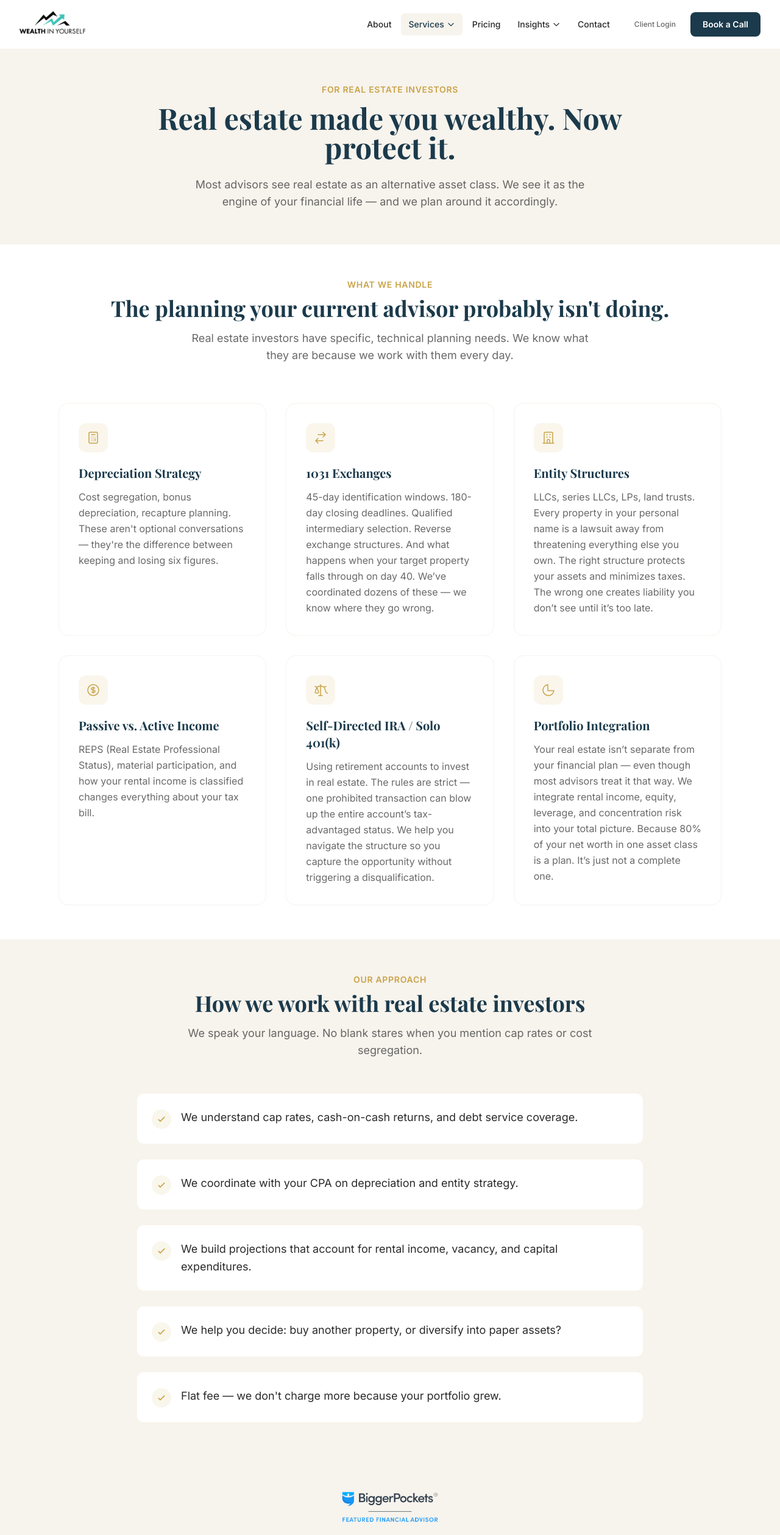
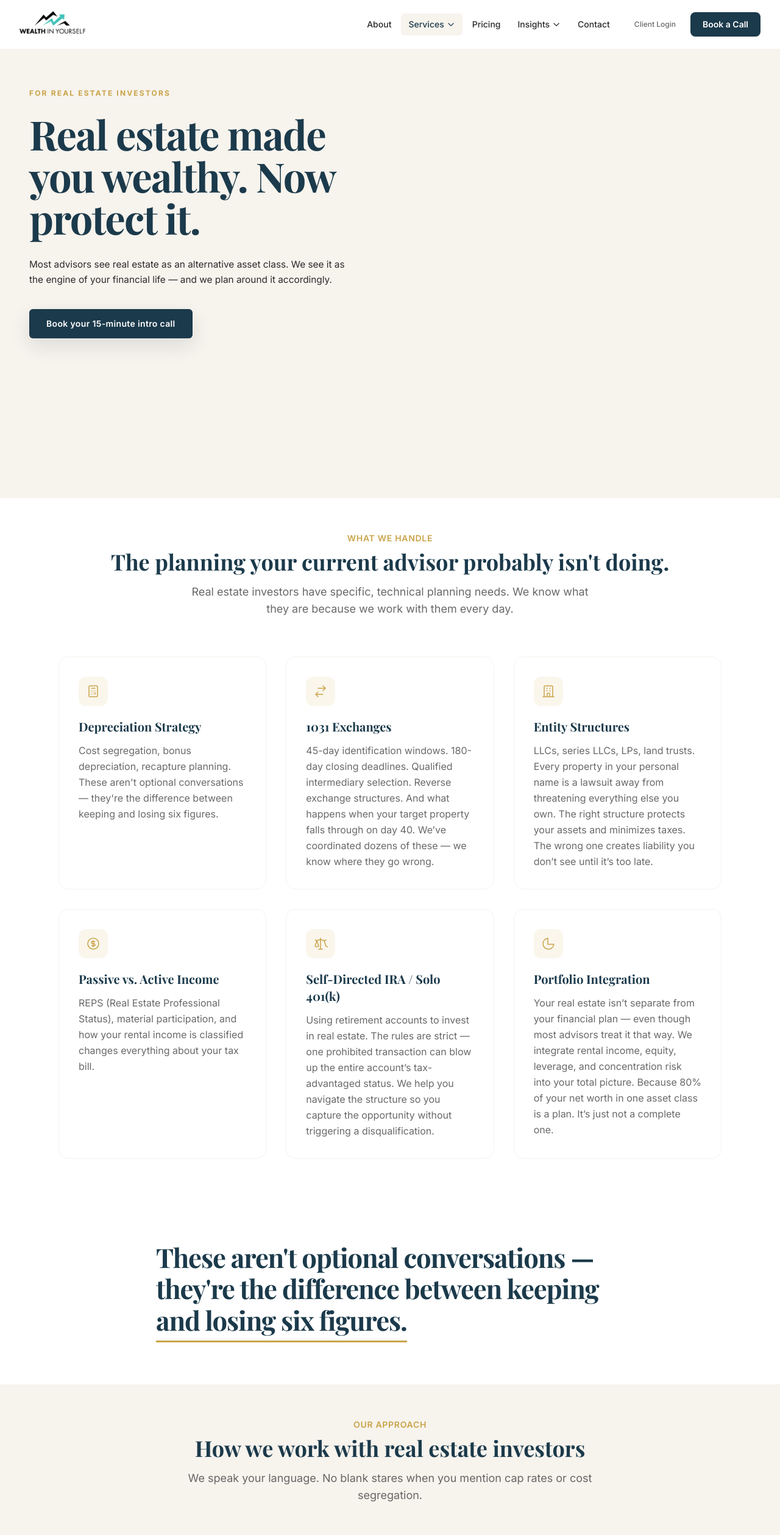
Before and after one commit to jsaint22/wiy-marketing-site, a Next.js app: page /for-real-estate-investors in a window 1280 px wide. Shown: the top 2518 px of the page at 61% size. Built offline with nearby package versions, Linux system fonts and the light colour scheme.

Commit message:
feat(redesign): EditorialPullQuote + apply to /for-real-estate-investors (pull-quote text verbatim from existing copy)

```diff
--- a/src/app/for-real-estate-investors/page.tsx
+++ b/src/app/for-real-estate-investors/page.tsx
@@ -4,6 +4,8 @@ import Image from "next/image";
 import CTASection from "@/components/CTASection";
 import SectionHeading from "@/components/SectionHeading";
 import FAQSection from "@/components/FAQSection";
+import { CinematicHero } from "@/components/cinematic/CinematicHero";
+import { EditorialPullQuote } from "@/components/cinematic/EditorialPullQuote";
 
 export const metadata: Metadata = {
   title: "Financial Planning for Real Estate Investors",
@@ -94,22 +96,18 @@ const faqs = [
 export default function ForRealEstateInvestorsPage() {
   return (
     <main>
-      {/* Hero */}
-      <section className="bg-neutral-bg py-10 sm:py-14">
-        <div className="max-w-4xl mx-auto px-4 sm:px-6 lg:px-8 text-center">
-          <p className="text-secondary font-semibold text-sm uppercase tracking-wider mb-3">
-            For Real Estate Investors
-          </p>
-          <h1 className="text-4xl sm:text-5xl font-bold text-primary">
-            Real estate made you wealthy. Now protect it.
-          </h1>
-          <p className="mt-6 text-lg text-neutral-dark/70 max-w-2xl mx-auto">
-            Most advisors see real estate as an alternative asset class. We see
-            it as the engine of your financial life — and we plan around it
-            accordingly.
-          </p>
-        </div>
-      </section>
+      {/* Hero — CinematicHero shared shell. Copy verbatim from prior hero;
+          15-min booking link as default primaryCta. */}
+      <CinematicHero
+        eyebrow="For Real Estate Investors"
+        headline="Real estate made you wealthy. Now protect it."
+        subhead="Most advisors see real estate as an alternative asset class. We see it as the engine of your financial life — and we plan around it accordingly."
+        primaryCta={{
+          label: "Book your 15-minute intro call",
+          href: "https://links.wealthinyourself.com/widget/bookings/wiy-15-min-call",
+          external: true,
+        }}
+      />
 
       {/* Pain Points */}
       <section className="py-10 sm:py-14 bg-white">
@@ -153,6 +151,11 @@ export default function ForRealEstateInvestorsPage() {
         </div>
       </section>
 
+      {/* Editorial pull-quote — verbatim from Depreciation Strategy pain-point card */}
+      <EditorialPullQuote>
+        These aren&apos;t optional conversations — they&apos;re the difference between keeping and losing six figures.
+      </EditorialPullQuote>
+
       {/* How We Work */}
       <section className="py-10 sm:py-14 bg-neutral-bg">
         <div className="max-w-4xl mx-auto px-4 sm:px-6 lg:px-8">
@@ -192,6 +195,11 @@ export default function ForRealEstateInvestorsPage() {
         </div>
       </section>
 
+      {/* Editorial pull-quote — verbatim from Entity Structures pain-point card */}
+      <EditorialPullQuote>
+        Every property in your personal name is a lawsuit away from threatening everything else you own.
+      </EditorialPullQuote>
+
       {/* BiggerPockets Featured Financial Advisor Badge */}
       <section className="bg-neutral-bg py-10 sm:py-14">
         <div className="max-w-3xl mx-auto px-4 sm:px-6 lg:px-8 flex flex-col items-center text-center">
@@ -216,6 +224,11 @@ export default function ForRealEstateInvestorsPage() {
         faqs={faqs}
         title="Questions From Real Estate Investors"
       />
+
+      {/* Editorial pull-quote — verbatim from Portfolio Integration pain-point card */}
+      <EditorialPullQuote>
+        Because 80% of your net worth in one asset class is a plan. It&rsquo;s just not a complete one.
+      </EditorialPullQuote>
 
       {/* Case Study Link */}
       <section className="bg-white py-10 sm:py-14">
--- /dev/null
+++ b/src/components/cinematic/EditorialPullQuote.tsx
@@ -0,0 +1,68 @@
+'use client';
+
+import { ReactNode, useEffect, useRef, useState } from 'react';
+import { useReducedMotion } from '@/lib/use-reduced-motion';
+
+interface Props {
+  children: ReactNode;
+  /** Optional attribution line (e.g., "— Josh St. Laurent") */
+  attribution?: string;
+}
+
+/**
+ * Large-format editorial pull-quote with a gold DrawSVG underline that
+ * animates in width when scrolled into view. Reduced-motion users see
+ * the final state immediately.
+ */
+export function EditorialPullQuote({ children, attribution }: Props) {
+  const ref = useRef<HTMLDivElement | null>(null);
+  const [inView, setInView] = useState(false);
+  const reduce = useReducedMotion();
+
+  useEffect(() => {
+    if (reduce) {
+      setInView(true);
+      return;
+    }
+    if (!ref.current) return;
+    const obs = new IntersectionObserver(
+      (entries) => {
+        entries.forEach((e) => {
+          if (e.isIntersecting) {
+            setInView(true);
+            obs.disconnect();
+          }
+        });
+      },
+      { threshold: 0.4 }
+    );
+    obs.observe(ref.current);
+    return () => obs.disconnect();
+  }, [reduce]);
+
+  return (
+    <figure ref={ref} className="my-20 max-w-3xl mx-auto px-6 md:px-0">
+      <blockquote
+        className="font-display text-primary font-semibold leading-[1.18] tracking-tight"
+        style={{ fontSize: 'clamp(28px, 3.4vw, 44px)' }}
+      >
+        <span className="relative inline">
+          {children}
+          <span
+            aria-hidden="true"
+            className="absolute left-0 right-0 -bottom-2 h-[3px] bg-secondary origin-left"
+            style={{
+              transform: inView ? 'scaleX(1)' : 'scaleX(0)',
+              transition: reduce ? 'none' : 'transform 1.2s 0.3s var(--ease-out-expo)',
+            }}
+          />
+        </span>
+      </blockquote>
+      {attribution && (
+        <figcaption className="mt-6 text-sm uppercase tracking-[0.15em] text-secondary font-semibold">
+          {attribution}
+        </figcaption>
+      )}
+    </figure>
+  );
+}
```
Also changed, not shown: 1 other file (tests, documents, lock files or other folders).
